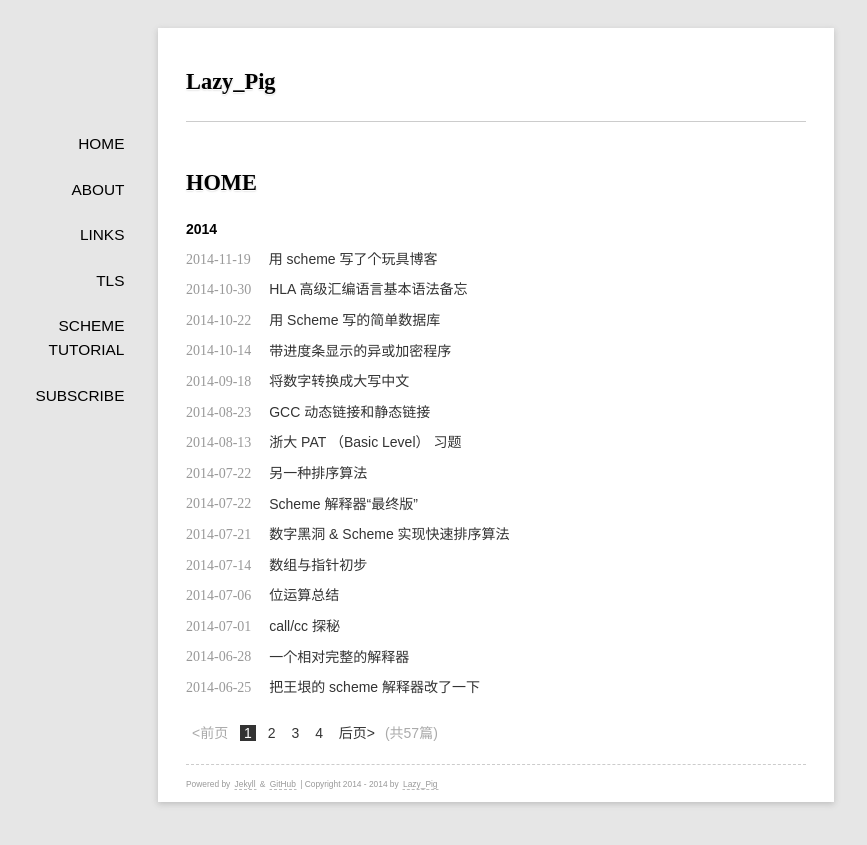
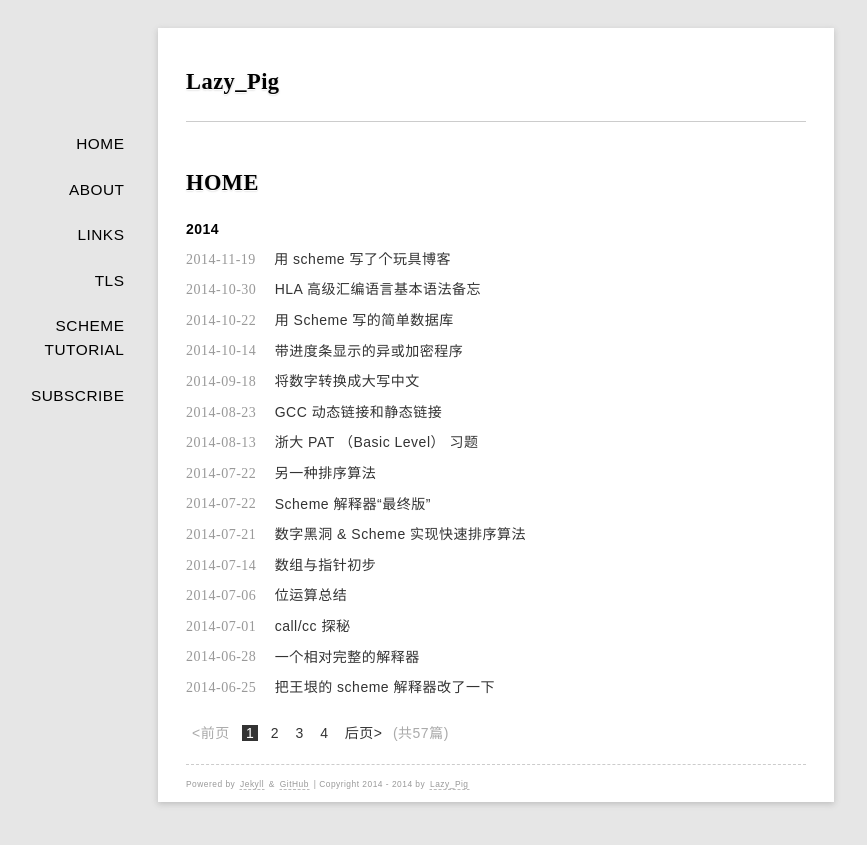
Before and after one commit to rhuichao/uternet.github.io, a Jekyll site: the page built from index.html, in a window 1280 px wide. Shown: the top 845 px of the page, without its empty margins (144-1011 px from the left). Built offline with Jekyll 4.4.1, drawn with Linux system fonts in a browser that asks for light colours; Markdown is read by kramdown in place of the engine named in the settings; the list of posts is cut into pages by our own code.

Commit message:
new document posted

```diff
--- a/media/css/style.css
+++ b/media/css/style.css
@@ -4,7 +4,7 @@
 */
 body{
     font-size:14px;
-    /*letter-spacing :0.5px;*/
+    letter-spacing :0.5px;
     margin-left:auto;
     margin-right:auto;
     font-family:"Hiragino Sans GB","Microsoft YaHei","WenQianYi Micro Hei",sans-serif;
```
